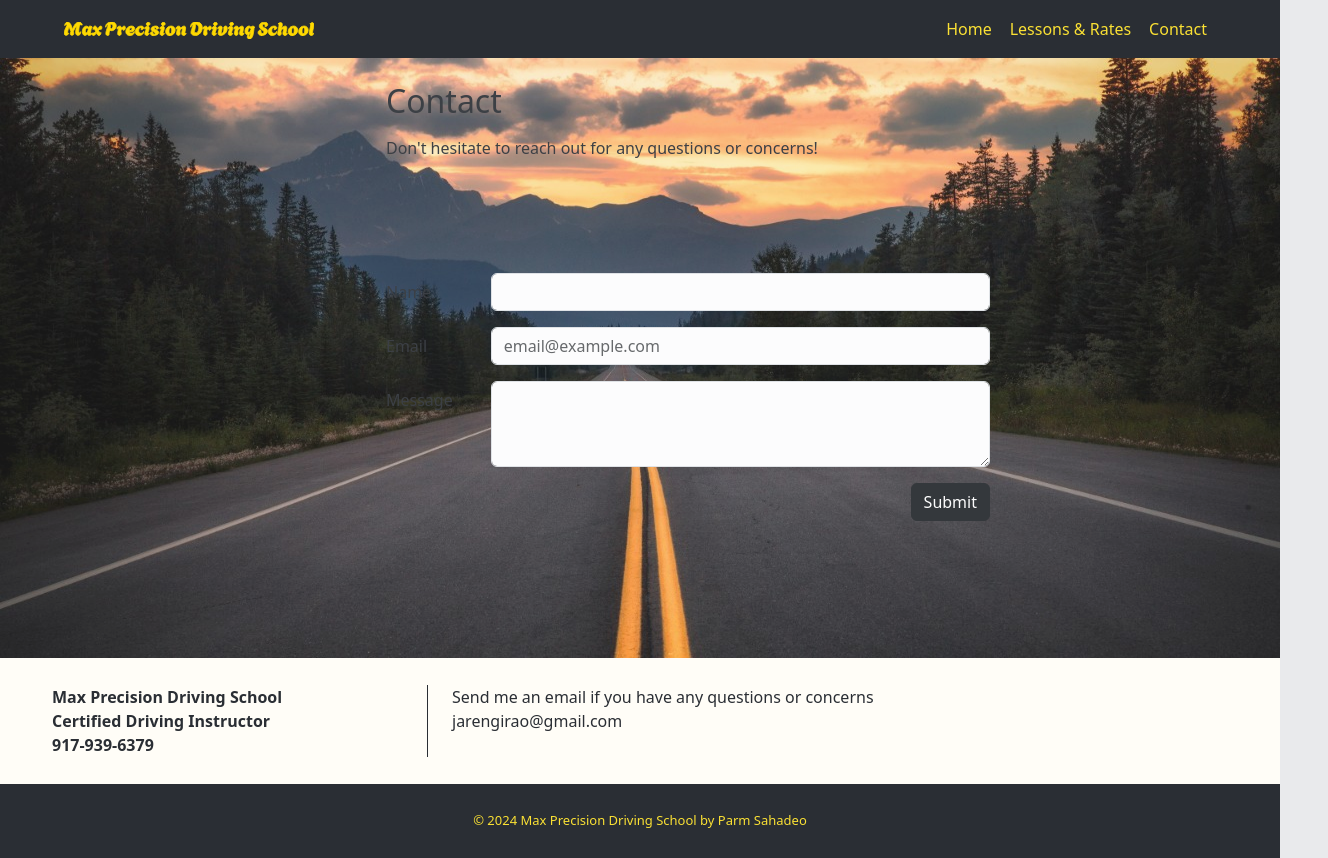
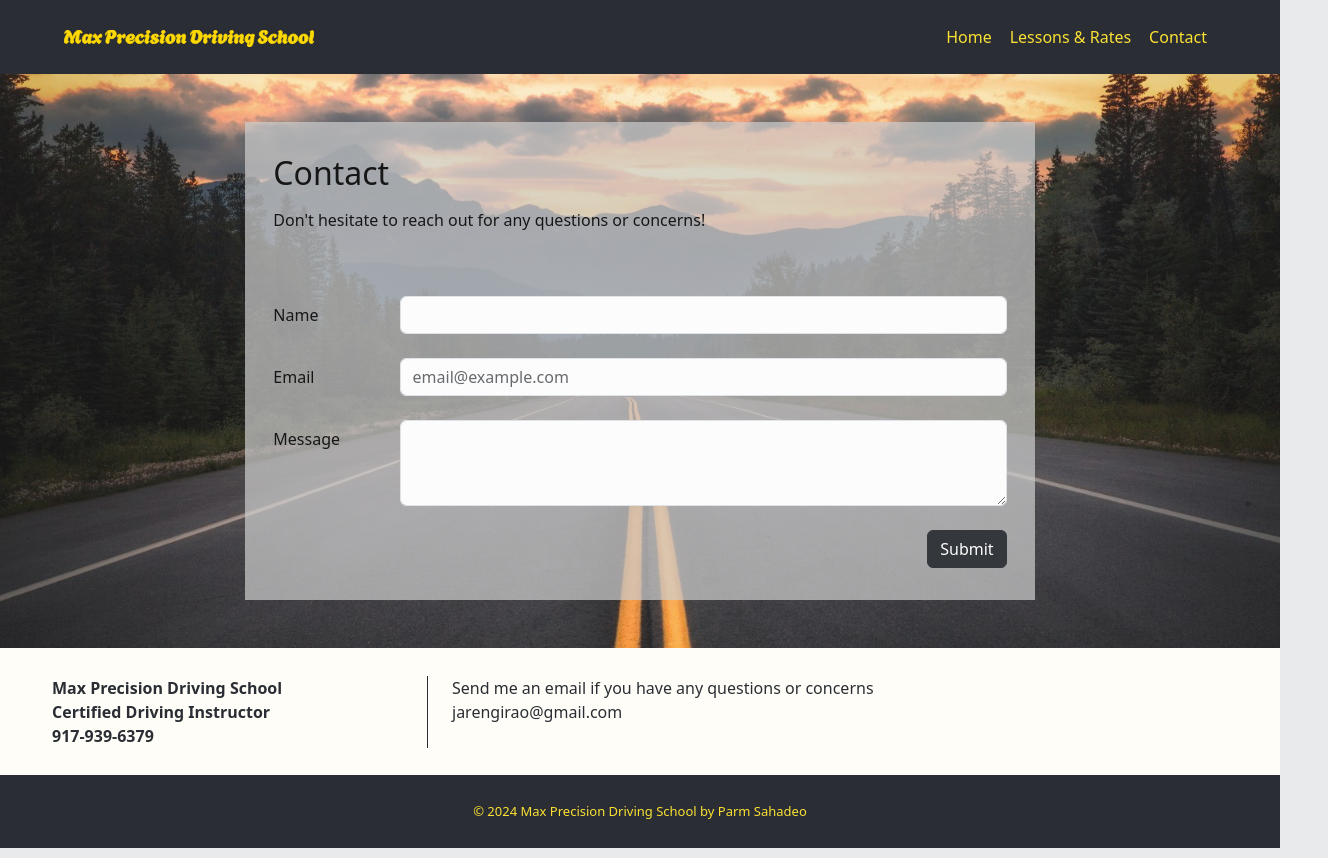
Before and after one commit to max-precision-driving-school/max-precision-driving-school, a React (Vite) app: page /contact in a window 1280 px wide. Shown: the whole page, 1328 px wide, since content can reach past the window. Built offline with nearby package versions, Linux system fonts and the light colour scheme.

Commit message:
Adds contact styling

```diff
--- a/src/components/NavMenu.jsx
+++ b/src/components/NavMenu.jsx
@@ -12,7 +12,7 @@ function NavMenu() {
 		<>
 			<div class="row nav-bg">
 				<div class="container-1200 m-auto">
-					<nav class="navbar navbar-expand-lg">
+					<nav class="navbar navbar-expand-lg py-3">
 						<div class="container-fluid">
 							<a class="navbar-brand text-color-yellow nav-logo" href="/">
 								<img src={NavImg} alt="driving school logo" />
--- a/src/routes/Contact.css
+++ b/src/routes/Contact.css
@@ -1,8 +1,11 @@
-/* .coming-soon { max-height: 500px;} */
-
 .contact-bg {
     background-image: url('/highway.jpg');
     background-repeat: round;
     opacity: 0.9;
-    height: 75vh;
+    color: #000000;
 }
+
+.contact-bg > div {
+    background-color: #FFFFFF;
+    background: rgba(204, 204, 204, 0.7);
+}
--- a/src/routes/Contact.jsx
+++ b/src/routes/Contact.jsx
@@ -1,35 +1,33 @@
-import comingSoon from '../assets/coming-soon.png';
 import './Contact.css';
 
 function Contact() {
     return (
         <>
-            <div class="row contact-bg">
-
-            <div class="row mx-5">
-                <div class="col-6 offset-3 my-2">
+            <div class="row contact-bg p-5">
+                <div class="col-12 col-md-8 offset-md-2">
+                    <div class="col-12 p-3">
                         <h2 class="my-3">Contact</h2>
                         <p>
                             Don't hesitate to reach out for any questions or concerns!
                         </p>
                     </div>
 
-                <div class="col-6 offset-3">
+                    <div class="col-12 p-3">
                         <div class="row">
-                        <form class="mb-5">
-                            <div class="form-group row mb-3">
+                            <form class="my-2 my-lg-3">
+                                <div class="form-group row mb-4">
                                     <label for="name" class="col-sm-2 col-form-label">Name</label>
                                     <div class="col-sm-10">
                                         <input type="text" class="form-control" id="name"/>
                                     </div>
                                 </div>
-                            <div class="form-group row mb-3">
+                                <div class="form-group row mb-4">
                                     <label for="email" class="col-sm-2 col-form-label">Email</label>
                                     <div class="col-sm-10">
                                         <input type="email"  class="form-control" id="email" placeholder="email@example.com" />
                                     </div>
                                 </div>
-                            <div class="form-group row mb-3">
+                                <div class="form-group row mb-4">
                                     <label for="message" class="col-sm-2 col-form-label">Message</label>
                                     <div class="col-sm-10">
                                         <textarea class="form-control" id="message" rows="3"></textarea>
@@ -37,7 +35,6 @@ function Contact() {
                                 </div>
                                 <button type="submit" class="btn btn-dark float-end">Submit</button>
                             </form>
-
                         </div>
                     </div>
                 </div>
```
Lines whose indentation alone changed are shown as unchanged.
